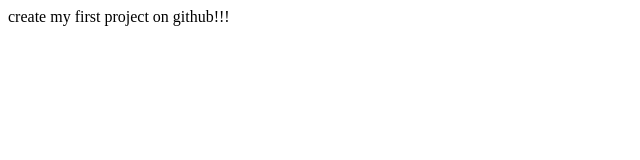
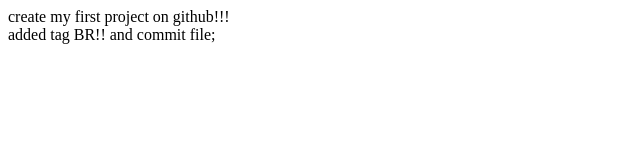
Before and after one commit to lkkbigvoicecokr/first, a plain HTML site: page index.html in a window 1280 px wide. Shown: the whole page, without its empty margins (0-640 px from the left). Drawn offline with Linux system fonts and the light colour scheme.

Commit message:
second..

```diff
--- a/index.html
+++ b/index.html
@@ -10,5 +10,7 @@
 
  <BODY>
   create my first project on github!!!
+  <br>
+  added tag BR!! and commit file;
  </BODY>
 </HTML>
```
